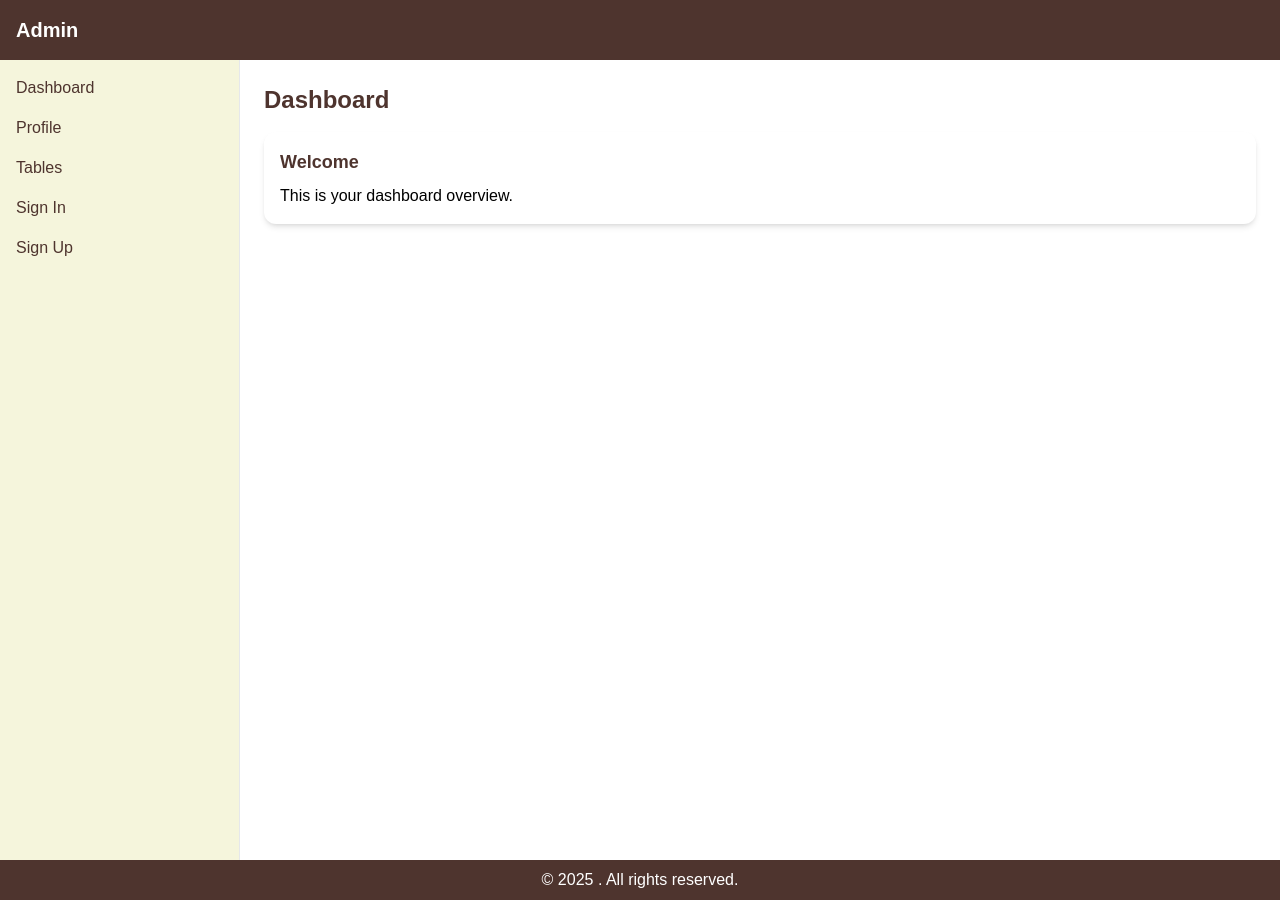
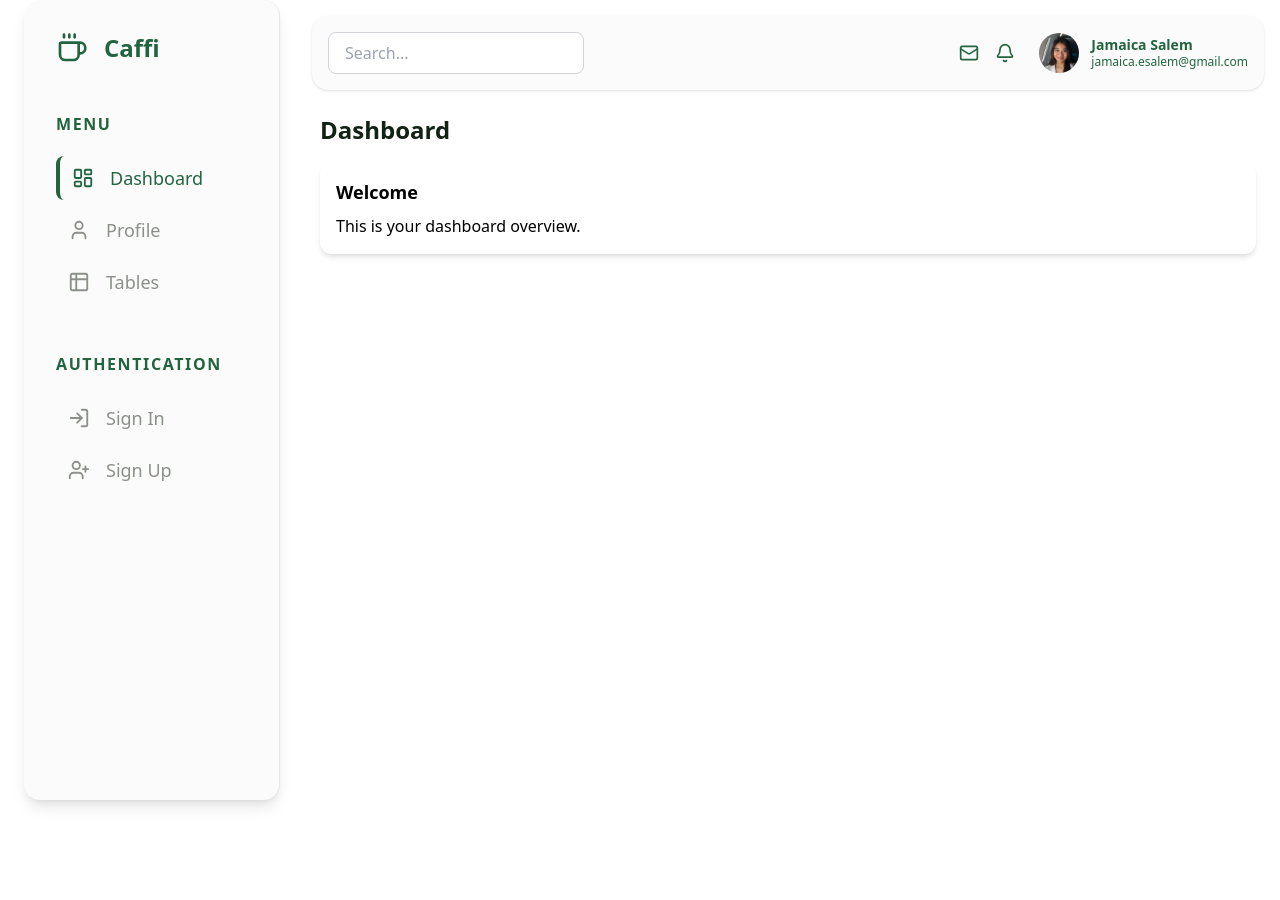
Before and after one commit to jamaica-salem/caffi, a React (Create React App) app: page /dashboard in a window 1280 px wide. After the commit the page ends 840 px from the top, so only its background shows below. Built offline with nearby package versions, Linux system fonts and the light colour scheme.

Commit message:
:lipstick: Improve sidebar UI/UX design

```diff
--- a/package.json
+++ b/package.json
@@ -7,6 +7,7 @@
     "@testing-library/jest-dom": "^6.6.3",
     "@testing-library/react": "^16.3.0",
     "@testing-library/user-event": "^13.5.0",
+    "lucide-react": "^0.525.0",
     "react": "^18.2.0",
     "react-dom": "^18.2.0",
     "react-router-dom": "^6.23.0",
--- a/src/layouts/MainLayout.jsx
+++ b/src/layouts/MainLayout.jsx
@@ -1,12 +1,29 @@
 import { Sidebar } from '../partials/Sidebar';
+import { Navbar } from '../partials/Navbar';
 
 export const MainLayout = ({ children }) => {
+    const user = {
+    name: 'Jamaica Salem',
+    email: 'jamaica.esalem@gmail.com',
+  };
   return (
     <div className="flex min-h-screen">
+
+      {/* Sidebar */}
       <Sidebar />
-      <main className="flex-1 p-6 bg-white">
-        {children}
-      </main>
+
+      {/* Right side */}
+      <div className="flex flex-col flex-1 bg-white">
+
+        {/* Navbar */}
+        <Navbar appName="Caffi" user={user} />
+
+        {/* Page Content */}
+        <main className="flex-1 p-6 overflow-auto">
+          {children}
+        </main>
+
+      </div>
     </div>
   );
 };
--- a/src/layouts/RootLayout.jsx
+++ b/src/layouts/RootLayout.jsx
@@ -1,11 +1,9 @@
 import { Outlet } from 'react-router-dom';
-import { Navbar } from '../partials/Navbar';
 import { Footer } from '../partials/Footer';
 
 export const RootLayout = () => {
   return (
     <div className="font-poppins bg-beige min-h-screen flex flex-col">
-      <Navbar />
       <div className="flex-1">
         <Outlet />
       </div>
--- a/src/pages/Dashboard.jsx
+++ b/src/pages/Dashboard.jsx
@@ -2,7 +2,7 @@ import { Card } from '../reusable/Card';
 
 export const Dashboard = () => (
   <div>
-    <h1 className="text-2xl font-bold mb-4 text-brown">Dashboard</h1>
+    <h1 className="text-2xl font-bold mb-4 text-primary">Dashboard</h1>
     <Card title="Welcome">This is your dashboard overview.</Card>
   </div>
 );
--- a/src/pages/Profile.jsx
+++ b/src/pages/Profile.jsx
@@ -1,6 +1,6 @@
 export const Profile = () => (
   <div>
-    <h1 className="text-2xl font-bold mb-4 text-brown">Profile</h1>
+    <h1 className="text-2xl font-bold mb-4 text-primary">Profile</h1>
     <p>Your profile details here.</p>
   </div>
 );
--- a/src/pages/SignIn.jsx
+++ b/src/pages/SignIn.jsx
@@ -2,7 +2,7 @@ import { Button } from '../reusable/Button';
 
 export const SignIn = () => (
   <div className="max-w-md mx-auto mt-10">
-    <h1 className="text-2xl font-bold mb-4 text-brown">Sign In</h1>
+    <h1 className="text-2xl font-bold mb-4 text-primary">Sign In</h1>
     <input className="border p-2 w-full mb-4 rounded" placeholder="Email" />
     <input className="border p-2 w-full mb-4 rounded" placeholder="Password" type="password" />
     <Button label="Sign In" onClick={() => {}} />
--- a/src/pages/SignUp.jsx
+++ b/src/pages/SignUp.jsx
@@ -2,7 +2,7 @@ import { Button } from '../reusable/Button';
 
 export const SignUp = () => (
   <div className="max-w-md mx-auto mt-10">
-    <h1 className="text-2xl font-bold mb-4 text-brown">Sign Up</h1>
+    <h1 className="text-2xl font-bold mb-4 text-primary">Sign Up</h1>
     <input className="border p-2 w-full mb-4 rounded" placeholder="Name" />
     <input className="border p-2 w-full mb-4 rounded" placeholder="Email" />
     <input className="border p-2 w-full mb-4 rounded" placeholder="Password" type="password" />
--- a/src/pages/Tables.jsx
+++ b/src/pages/Tables.jsx
@@ -1,6 +1,6 @@
 export const Tables = () => (
   <div>
-    <h1 className="text-2xl font-bold mb-4 text-brown">Tables</h1>
+    <h1 className="text-2xl font-bold mb-4 text-primary">Tables</h1>
     <p>Data tables will go here.</p>
   </div>
 );
--- a/src/partials/Navbar.jsx
+++ b/src/partials/Navbar.jsx
@@ -1,5 +1,36 @@
-export const Navbar = ({ appName }) => (
-  <nav className="bg-brown text-white p-4">
-    <h1 className="text-xl font-bold">{appName} Admin</h1>
+import { Mail, Bell } from 'lucide-react';
+import profilePic from '../assets/profile.jpg';  // Local image
+
+export const Navbar = ({ appName, user }) => (
+  <nav className="bg-primary-light p-4 rounded-2xl shadow mx-4 mt-4 flex items-center justify-between">
+
+    {/* Search */}
+    <div className="flex items-center gap-4">
+      <input
+        type="text"
+        placeholder="Search..."
+        className="px-4 py-2 rounded-lg border border-gray-300 focus:outline-none focus:ring-2 focus:ring-accent focus:border-transparent text-primary-darkest w-64"
+      />
+    </div>
+
+    {/* Right */}
+    <div className="flex items-center gap-6">
+      <div className="flex items-center gap-4 text-accent">
+        <Mail className="cursor-pointer hover:text-primary-darkest" size={20} />
+        <Bell className="cursor-pointer hover:text-primary-darkest" size={20} />
+      </div>
+
+      <div className="flex items-center gap-3">
+        <img
+          src={profilePic}
+          alt="User"
+          className="w-10 h-10 rounded-full object-cover"
+        />
+        <div className="text-sm leading-tight text-accent">
+          <div className="font-semibold">{user.name}</div>
+          <div className="text-xs">{user.email}</div>
+        </div>
+      </div>
+    </div>
   </nav>
 );
--- a/src/partials/Sidebar.jsx
+++ b/src/partials/Sidebar.jsx
@@ -1,21 +1,68 @@
-import { Link } from 'react-router-dom';
+import { NavLink } from 'react-router-dom';
+import { Coffee, LayoutDashboard, User, Table2, LogIn, UserPlus } from 'lucide-react';
 
-const links = [
-  { to: '/dashboard', label: 'Dashboard' },
-  { to: '/profile', label: 'Profile' },
-  { to: '/tables', label: 'Tables' },
-  { to: '/signin', label: 'Sign In' },
-  { to: '/signup', label: 'Sign Up' },
+const navItems = [
+  { to: '/dashboard', label: 'Dashboard', icon: LayoutDashboard },
+  { to: '/profile', label: 'Profile', icon: User },
+  { to: '/tables', label: 'Tables', icon: Table2 },
+];
+
+const authItems = [
+  { to: '/signin', label: 'Sign In', icon: LogIn },
+  { to: '/signup', label: 'Sign Up', icon: UserPlus },
 ];
 
 export const Sidebar = () => (
-  <aside className="w-60 bg-beige border-r border-gray-200 p-4 min-h-screen">
-    <nav className="space-y-4">
-      {links.map(link => (
-        <Link key={link.to} to={link.to} className="block text-brown hover:text-brown/80 font-medium">
-          {link.label}
-        </Link>
-      ))}
-    </nav>
+  <aside className="w-64 h-screen bg-primary-light border-r border-gray-200 p-8 flex flex-col rounded-2xl shadow-lg mx-4 sm:ml-6">
+
+    {/* App Logo and Name */}
+    <div className="flex items-center gap-4 mb-12">
+      <Coffee className="text-accent" size={32} />
+      <span className="text-2xl font-extrabold text-accent">Caffi</span>
+    </div>
+
+    <div className="flex-1 flex flex-col justify-between">
+
+      <div>
+        {/* MENU */}
+        <div className="mb-5 text-base font-bold text-accent uppercase tracking-widest">Menu</div>
+        <nav className="space-y-2 mb-12">
+          {navItems.map(({ to, label, icon: Icon }) => (
+            <NavLink
+              key={to}
+              to={to}
+              className={({ isActive }) =>
+                `group flex items-center gap-4 text-lg font-medium rounded-lg px-3 py-2 transition-colors
+                 ${isActive ? 'text-accent bg-primary-light border-l-4 border-accent' : 'text-primary-darkest hover:text-accent hover:bg-primary-lightest'}`
+              }
+            >
+              <Icon size={22} />
+              <span>{label}</span>
+            </NavLink>
+          ))}
+        </nav>
+
+        {/* AUTHENTICATION */}
+        <div className="mb-5 text-base font-bold text-accent uppercase tracking-widest">Authentication</div>
+        <nav className="space-y-2">
+          {authItems.map(({ to, label, icon: Icon }) => (
+            <NavLink
+              key={to}
+              to={to}
+              className={({ isActive }) =>
+                `group flex items-center gap-4 text-lg font-medium rounded-lg px-3 py-2 transition-colors
+                 ${isActive ? 'text-accent bg-primary-light shadow-sm border-l-4 border-accent' : 'text-primary-darkest hover:text-accent hover:bg-primary-lightest'}`
+              }
+            >
+              <Icon size={22} />
+              <span>{label}</span>
+            </NavLink>
+          ))}
+        </nav>
+
+      </div>
+
+    </div>
+
   </aside>
 );
--- a/tailwind.config.js
+++ b/tailwind.config.js
@@ -1,16 +1,26 @@
 /** @type {import('tailwindcss').Config} */
-module.exports = {
-  content: ["./src/**/*.{js,jsx,ts,tsx}"],
+/** @type {import('tailwindcss').Config} */
+export default {
+  content: [
+    "./index.html",
+    "./src/**/*.{js,ts,jsx,tsx}",
+  ],
   theme: {
     extend: {
       colors: {
-        brown: '#4E342E',
-        beige: '#F5F5DC',
+        primary: {
+          light: '#FAFBFA',   // blue-100
+          DEFAULT: '#122214', // blue-600
+          dark: '#dfdfe0',    // blue-700
+          darkest: '#8C908A', // blue-900
+        },
+        accent: '#226440',    // indigo-500
+        background: '#F8FAFC', // slate-50
       },
       fontFamily: {
-        poppins: ['Poppins', 'sans-serif'],
+        sans: ['Poppins', 'ui-sans-serif', 'system-ui'],
       },
     },
   },
   plugins: [],
-};
+}
```
Also changed, not shown: src/assets/profile.jpg (added), 1 other file (tests, documents, lock files or other folders).
